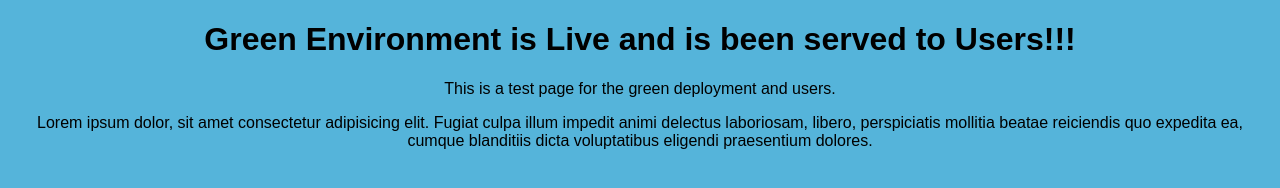
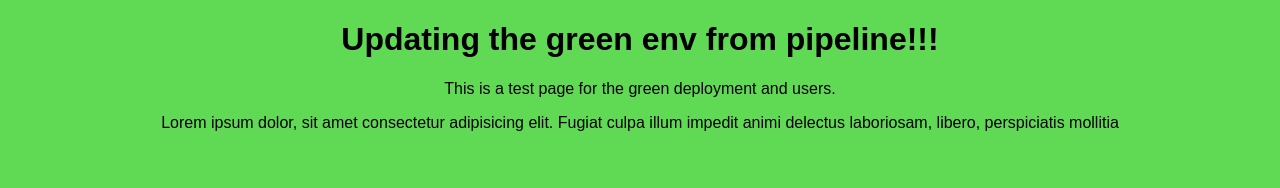
Before and after one commit to Harjeet7887/blue-green, a website: page index.html in a window 1280 px wide. Drawn offline with Linux system fonts and the light colour scheme.

Commit message:
Update index.html #3

```diff
--- a/index.html
+++ b/index.html
@@ -7,19 +7,17 @@
     <style>
       body {
         font-family: Arial, Helvetica, sans-serif;
-        background-color: #55b4da;
+        background-color: #60da55;
         text-align: center;
       }
     </style>
   </head>
   <body>
-    <h1>Green Environment is Live and is been served to Users!!!</h1>
+    <h1>Updating the green env from pipeline!!!</h1>
     <p>This is a test page for the green deployment and users.</p>
     <p>
       Lorem ipsum dolor, sit amet consectetur adipisicing elit. Fugiat culpa
       illum impedit animi delectus laboriosam, libero, perspiciatis mollitia
-      beatae reiciendis quo expedita ea, cumque blanditiis dicta voluptatibus
-      eligendi praesentium dolores.
     </p>
   </body>
 </html>
```
